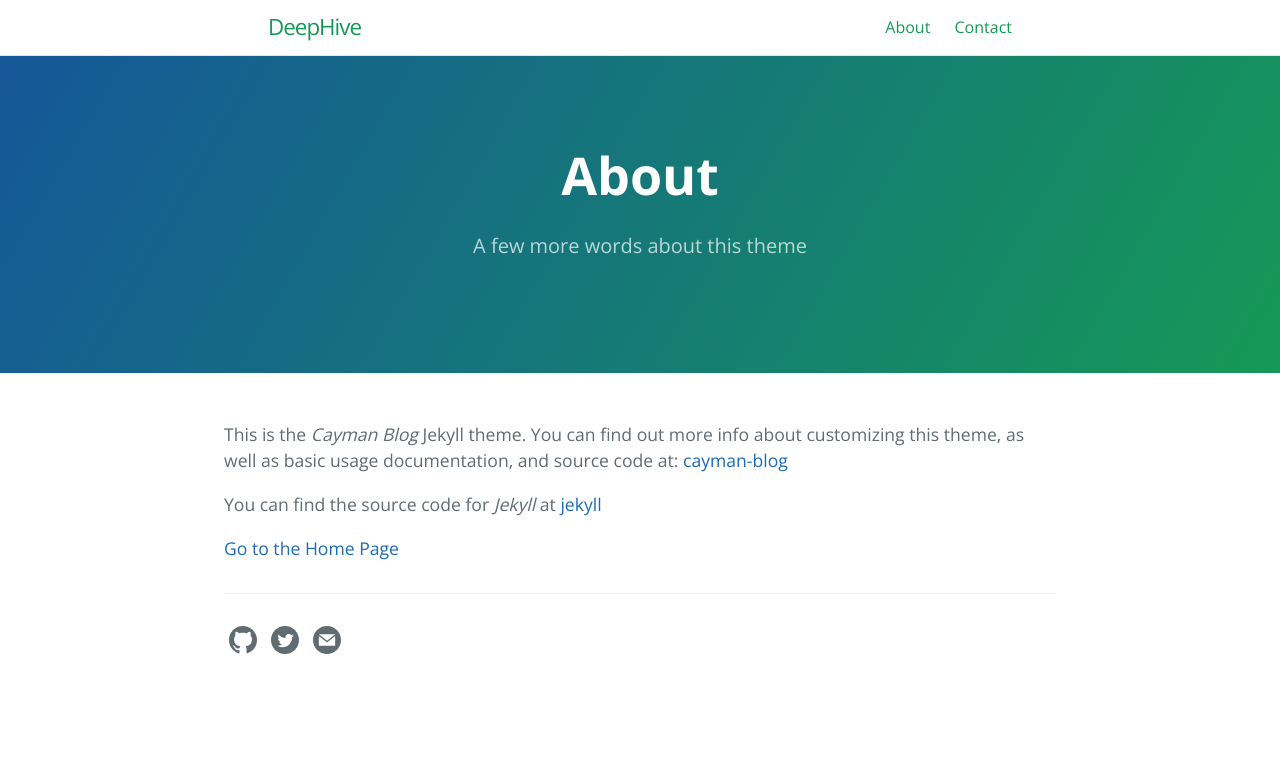
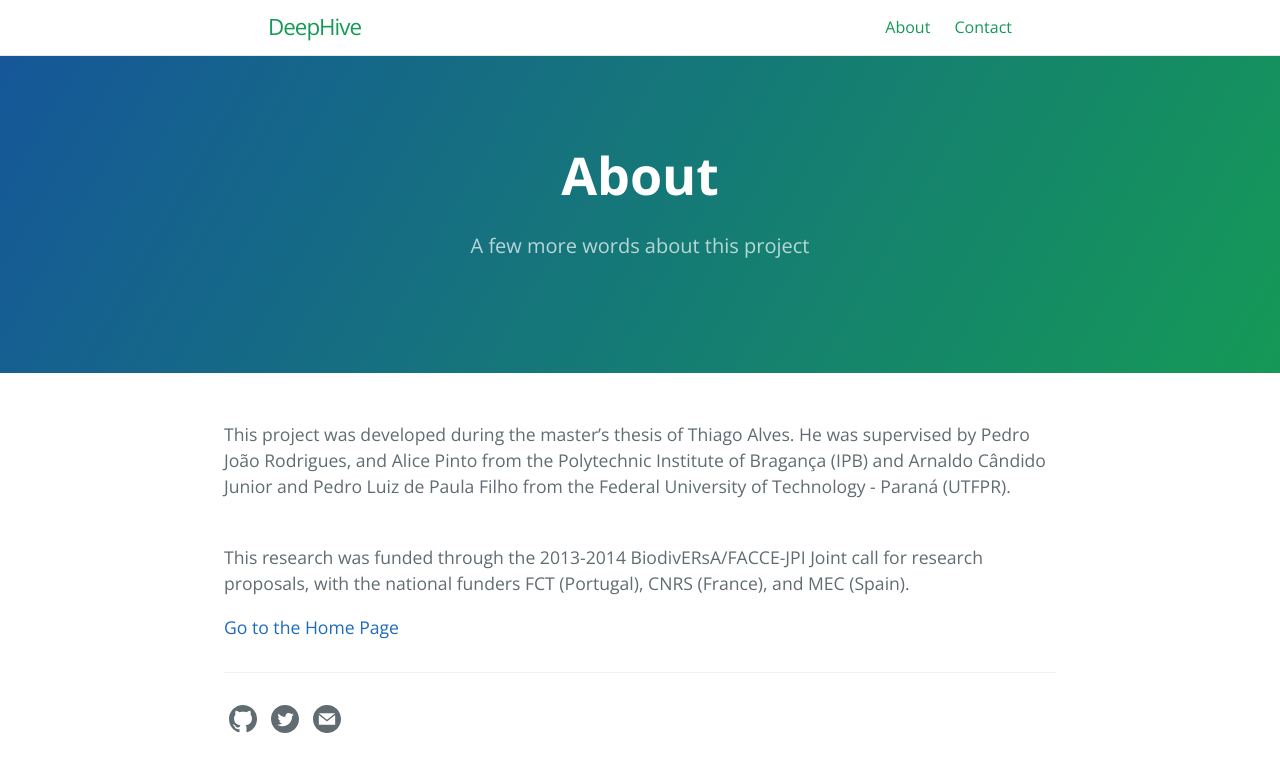
Before and after one commit to avsthiago/DeepBee, a Jekyll site: the page built from about.md, in a window 1280 px wide. Shown: the top 772 px of the page. Built offline with Jekyll 4.4.1, drawn with Linux system fonts in a browser that asks for light colours.

Commit message:
Update about.md
About the project

```diff
--- a/about.md
+++ b/about.md
@@ -1,13 +1,13 @@
 ---
 layout: page
 title: About
-tagline: A few more words about this theme
+tagline: A few more words about this project
 permalink: /about.html
 ---
 
-This is the _Cayman Blog_ Jekyll theme. You can find out more info about customizing this theme, as well as basic usage documentation, and source code at: [cayman-blog](https://github.com/lorepirri/cayman-blog)
+This project was developed during the master's thesis of Thiago Alves. He was supervised by Pedro João Rodrigues, and Alice Pinto from the Polytechnic Institute of Bragança (IPB) and Arnaldo Cândido Junior and Pedro Luiz de Paula Filho from the  Federal University of Technology - Paraná (UTFPR).<br /><br />
 
-You can find the source code for _Jekyll_ at [jekyll](https://github.com/jekyll/jekyll)
+This research was funded through the 2013-2014 BiodivERsA/FACCE-JPI Joint call for research proposals, with the national funders FCT (Portugal), CNRS (France), and MEC (Spain).
 
 
 [Go to the Home Page]({{ site.url }}{{ site.baseurl }})
```
